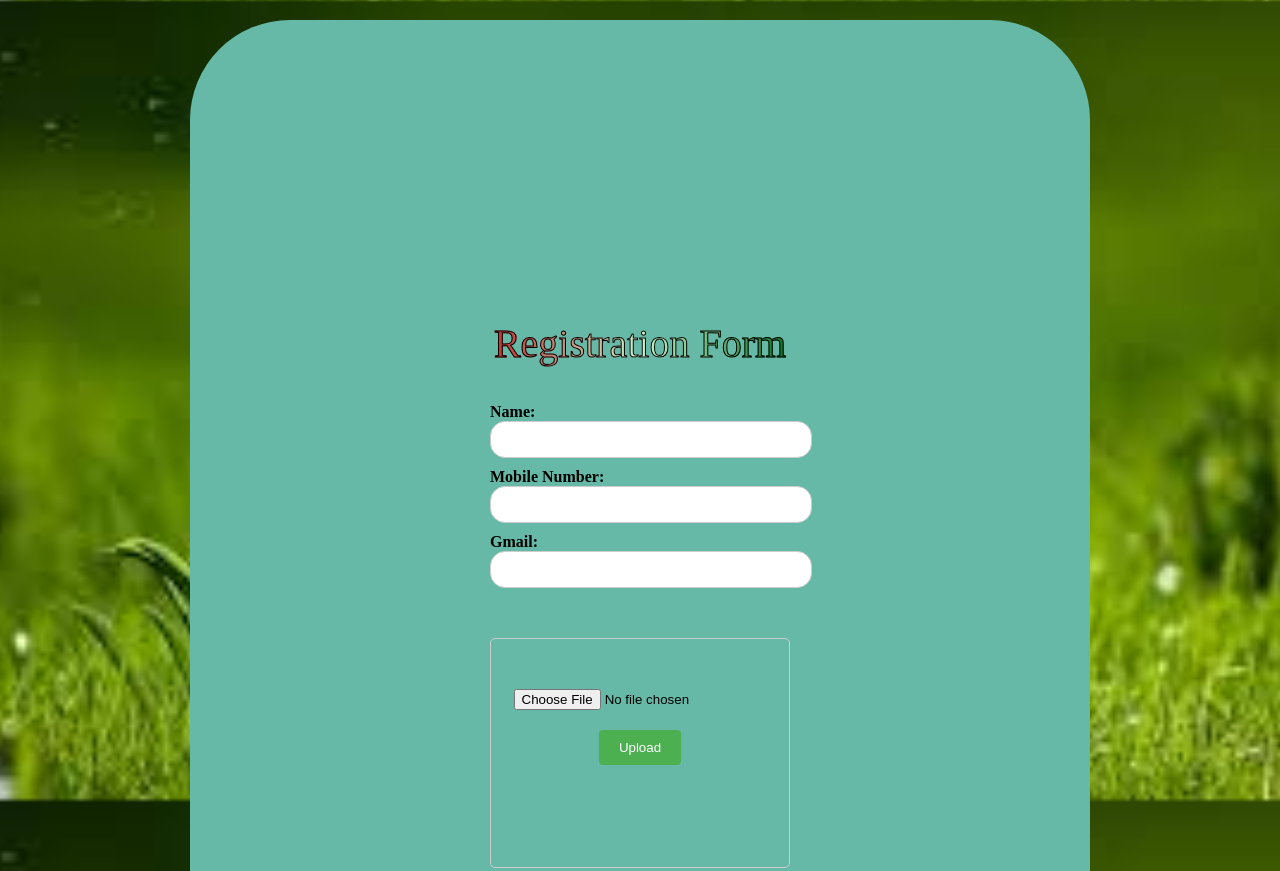
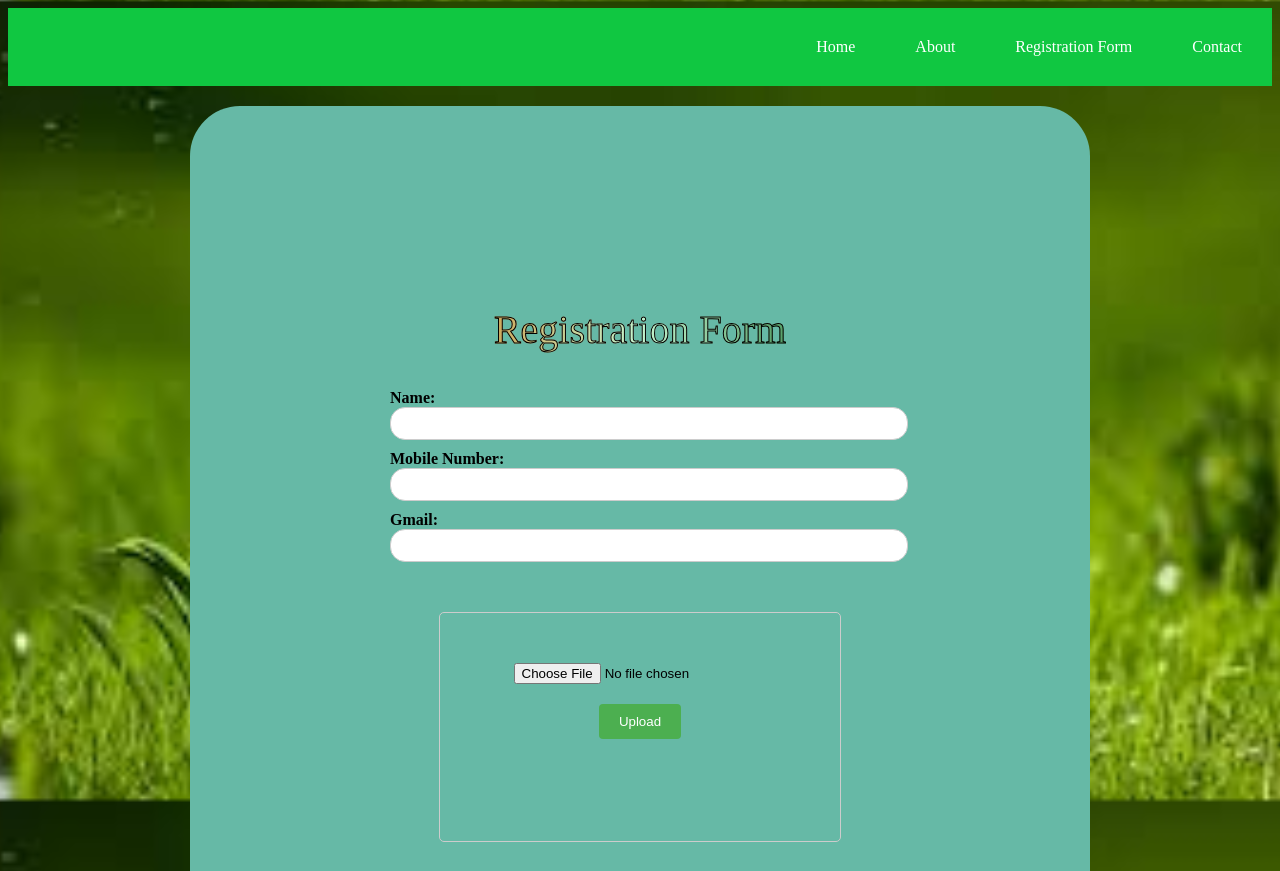
Before and after one commit to SanjaySRocks/green-india-, a plain HTML site: page regiform.html in a window 1280 px wide. Shown: the top 871 px of the page. Drawn offline with Linux system fonts and the light colour scheme; files that its build step writes are made by us from their sources.

Commit message:
content add with about us

```diff
--- a/login/styles.css
+++ b/login/styles.css
@@ -40,7 +40,7 @@ body {
     left: 50%;
     border-radius: 200px;
     transform: translateY(-50%) translateX(-50%);
-    background: lighten(#2B2D2F, 15%);
+    background: lighten(#1281ef, 15%);
   }
 
   svg {
@@ -59,3 +59,7 @@ body {
     stroke-linecap: round;
     stroke-linejoin: round;
   }
+  .credits {
+    font-size: 10px;
+    color: #FFFFFF;
+  }
--- a/regiform.html
+++ b/regiform.html
@@ -5,7 +5,24 @@
     <meta name="viewport" content="width=device-width, initial-scale=1.0">
     <title>Registration Form</title>
     <link rel="stylesheet" type="text/css" href="style2.css">
+    <link rel="stylesheet" type="text/css" href="styles.css">
     <style>
+        .navbar {
+            background-color: #10c741;
+            overflow: hidden;
+        }
+        .navbar a {
+            float: right;
+            display: block;
+            color: white;
+            text-align: center;
+            padding: 30px 30px;
+            text-decoration: blue;
+        }
+        .navbar a:hover {
+            background-color: #d36c0b;
+            color: black;
+        }
         body {
             font-family: 'Roboto Slab', serif;
             background-color: #f2f2f2;
@@ -20,10 +37,10 @@
         .container {
             font-family: 'Roboto Slab', serif;
             background-color: #66b9a6;
-            padding: 300px;
-            border-radius: 100px;
+            padding: 200px;
+            border-radius: 50px;
             box-shadow: 20 30 10px rgb(255, 255, 255);
-            width: 300px;
+            width: 500px;
             margin:  auto;
             margin-top: 20px;
         }
@@ -37,8 +54,8 @@
             font-weight: bold;
         }
         .form-group input {
-            width: 100%;
-            padding: 10px;
+            width: 500px;
+            padding: 8px;
             border: 1px solid #ccc;
             border-radius: 15px;
         }
@@ -55,6 +72,12 @@
      <link rel="stylesheet" href="style2.css">
 </head>
 <body>
+    <div class="navbar">
+        <a href="#contact">Contact</a>
+        <a href="regiform.html">Registration Form</a>
+        <a href="about.html">About</a>
+        <a href="index.html">Home</a>
+    </div>
         <div class="container">
             <div class="gradient-text">
         Registration Form
@@ -92,17 +115,11 @@
     </div>
 
     <script>
-        // JavaScript code to handle form submission
         document.getElementById("registrationForm").addEventListener("submit", function(event) {
-            event.preventDefault(); // Prevent the default form submission
-            // You can add your code to process the form data here
-            // For example, you can access the values of the fields like this:
+            event.preventDefault();
             const name = document.getElementById("name").value;
             const mobile = document.getElementById("mobile").value;
             const email = document.getElementById("email").value;
-
-            // You can then send this data to your server or perform any other desired actions
-            // For now, let's just display an alert with the collected data
             alert(`Name: ${name}\nMobile Number: ${mobile}\nGmail: ${email}`);
         });
     </script>
--- a/style.css
+++ b/style.css
@@ -1,4 +1,4 @@
-font-family: 'Roboto Slab', serif;
+<font-family> 'Roboto Slab', serif;
 body {
     background-image: url('pictures/gindia.jpg');
     background-size: cover; /* Optional: Scale the image to cover the entire element */
--- a/style2.css
+++ b/style2.css
@@ -1,19 +1,19 @@
 font-family: 'Roboto Slab', serif;
 body {
     background-image: url('pictures/reg2.jpg');
-    background-size: cover; /* Optional: Scale the image to cover the entire element */
-    background-repeat: no-repeat; /* Optional: Prevent the image from repeating */
-    background-attachment: fixed; /* Optional: Fix the background in place */
+    background-size: cover;
+    background-repeat: no-repeat;
+    background-attachment: fixed;
 }
 .gradient-text {
     text-align: center;
-    font-size: 40px; /* Set your desired font size */
-    background: linear-gradient(to right, #c22d2d, #c5f5d0,#0b7124); /* Define your gradient colors and direction */
-    -webkit-background-clip: text; /* Clip the background to the text */
+    font-size: 40px;
+    background: linear-gradient(to right, #d77207, #c5f5d0,#07611d);
+    -webkit-background-clip: text;
     background-clip: text;
-    color: transparent; /* Make the text color transparent */
+    color: transparent;
     font-family: 'Roboto Slab', serif;
-    -webkit-text-stroke: 1px #000; /* Create a 2px black border around the text for webkit browsers (e.g., Chrome, Safari) */
+    -webkit-text-stroke: 1px #000;
     text-stroke: 100% #b41919;
 }
 .upload-container {
@@ -42,7 +42,7 @@ button:hover {
 }
 body {
     background-image: url('pictures/about.jpeg');
-    background-size: cover; /* Optional: Scale the image to cover the entire element */
-    background-repeat: no-repeat; /* Optional: Prevent the image from repeating */
-    background-attachment: fixed; /* Optional: Fix the background in place */
+    background-size: cover;
+    background-repeat: no-repeat;
+    background-attachment: fixed;
   }
```
Also changed, not shown: about.html (+54 -2 lines), index.html (+39 -17 lines), uplod.html (deleted, +0 -16 lines), pictures/about1.jpg (added), pictures/india.jpg (deleted), pictures/save.jpg (added).
